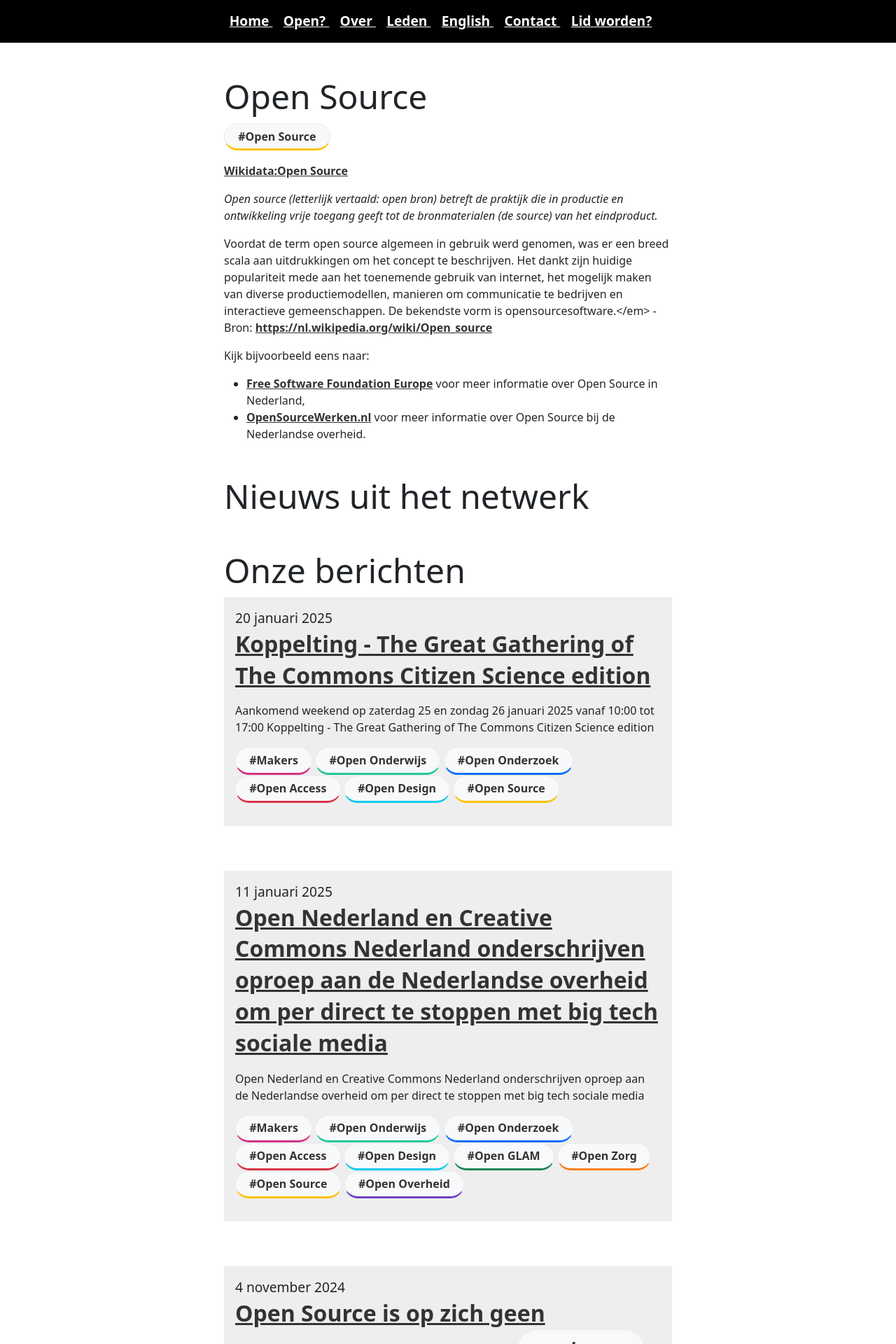
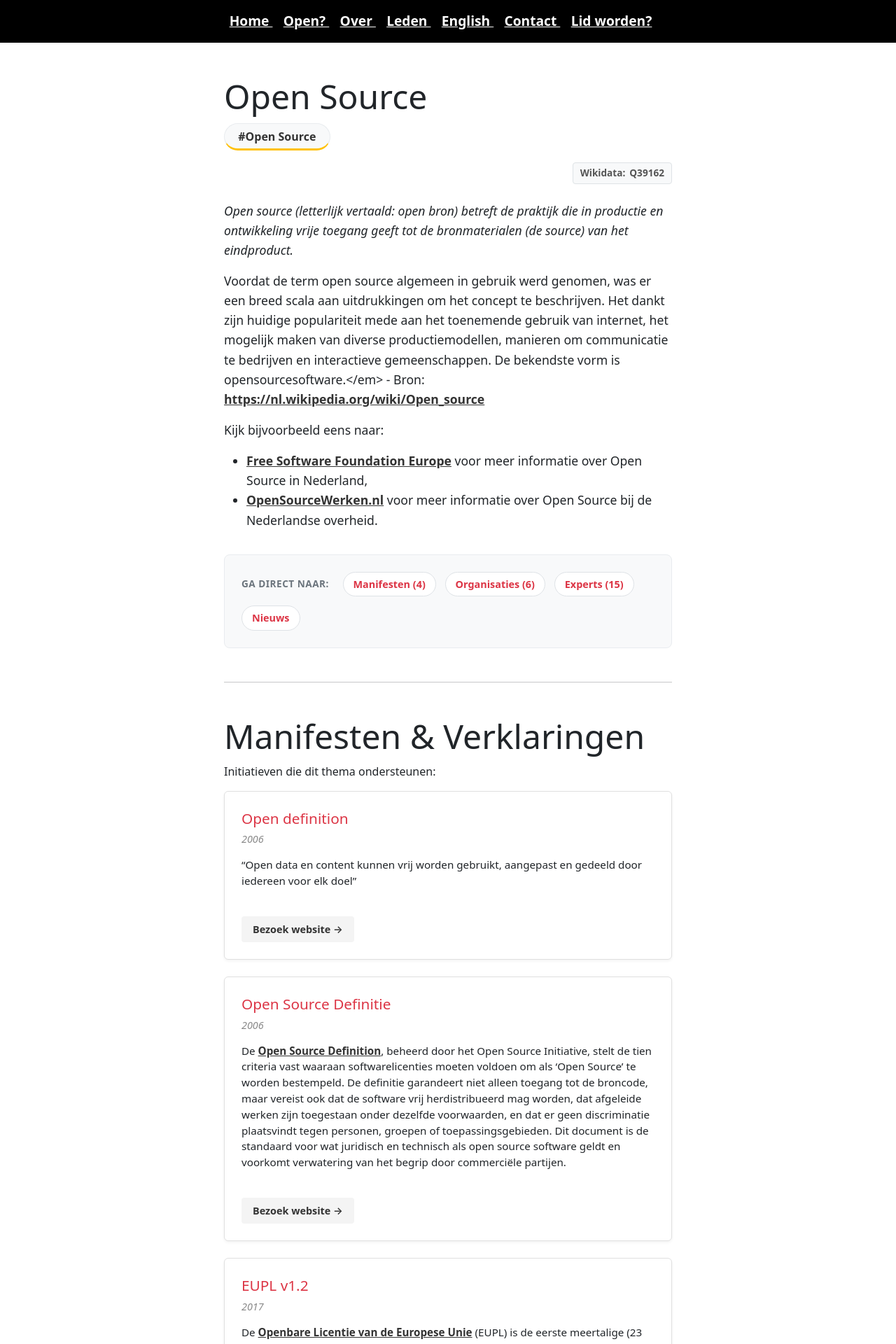
Before and after one commit to opennederland/www.opennederland.nl, a Jekyll site: the page built from _tags/open-source.md, in a window 1280 px wide. Shown: the top 1920 px of the page at 70% size. Built offline with Jekyll 4.4.1, drawn with Linux system fonts in a browser that asks for light colours; some of the changed text lies outside the part shown.

Commit message:
Tag pagina herzien

```diff
--- a/_layouts/tags.html
+++ b/_layouts/tags.html
@@ -1,38 +1,104 @@
 ---
 layout: default
 ---
-{% if page.wikidata %}
-<p><a href="{{ "https://www.wikidata.org/wiki/" | append: page.wikidata }}">Wikidata:{{ page.title }}</a></p>
+
+{% assign matching_initiatives = site.initiatives | where_exp: "item", "item.tags contains page.title" %}
+{% assign matching_orgs = site.members | where: "type", "organisatie" | where_exp: "item", "item.tags contains page.title" %}
+{% assign matching_people = site.members | where: "type", "persoon" | where_exp: "item", "item.tags contains page.title" %}
+{% assign matching_posts = site.posts | where_exp: "post", "post.tags contains page.title" %}
+
+
+<div style="display: flex; justify-content: space-between; align-items: flex-start; flex-wrap: wrap; gap: 1em; margin-bottom: 1.5em;">
+    {% if page.wikidata %}
+    <div style="margin-left: auto;">
+        <a href="https://www.wikidata.org/wiki/{{ page.wikidata }}" target="_blank" class="wikidata-badge">
+            Wikidata: <strong>{{ page.wikidata }}</strong>
+        </a>
+    </div>
+    {% endif %}
+</div>
+
+<div style="font-size: 1.1em; line-height: 1.6; margin-bottom: 2em;">
+    {{ content }}
+</div>
+
+
+<div class="quick-links">
+    <span class="quick-links-title">Ga direct naar:</span>
+
+    {% if matching_initiatives.size > 0 %}
+        <a href="#manifesten" class="quick-link-btn">Manifesten ({{ matching_initiatives.size }})</a>
+    {% endif %}
+
+    {% if matching_orgs.size > 0 %}
+        <a href="#organisaties" class="quick-link-btn">Organisaties ({{ matching_orgs.size }})</a>
+    {% endif %}
+
+    {% if matching_people.size > 0 %}
+        <a href="#experts" class="quick-link-btn">Experts ({{ matching_people.size }})</a>
+    {% endif %}
+
+    {% if matching_posts.size > 0 %}
+        <a href="#nieuws" class="quick-link-btn">Nieuws</a>
+    {% endif %}
+</div>
+
+<hr />
+
+
+{% if matching_initiatives.size > 0 %}
+    <div style="margin-bottom: 4em;">
+        <h2 id="manifesten">Manifesten & Verklaringen</h2>
+        <p>Initiatieven die dit thema ondersteunen:</p>
+        {% include initiatives.html tag=page.title %}
+    </div>
 {% endif %}
 
-{{ content }}
 
-<h2>Nieuws uit het netwerk</h2>
+{% if matching_orgs.size > 0 %}
+    <div style="margin-bottom: 4em;">
+        <h2 id="organisaties">Organisaties</h2>
+        <p>Partners in het netwerk die actief zijn op dit gebied:</p>
+        {% include organisaties.html tag=page.title %}
+    </div>
+{% endif %}
 
-{% include nieuwsnetwerk.html tags=page.title %}
 
-<h2>Onze berichten</h2>
+{% if matching_people.size > 0 %}
+    <div style="margin-bottom: 4em;">
+        <h2 id="experts">Experts & Leden</h2>
+        <p>Professionals in het netwerk met expertise in {{ page.title | downcase }}:</p>
+        {% include personen.html tag=page.title %}
+    </div>
+{% endif %}
 
-{% assign posts = site.posts | where_exp: "post", "post.tags contains page.title" %}
-{% for post in posts limit: 3 %}
-{% include bericht.html bericht=post %}
-{% endfor %}
 
-<a href="{{ "/berichten/" | relative_url }}">Bekijk alle berichten</a>
+{% if matching_posts.size > 0 %}
+    <div style="margin-bottom: 4em; background: #f9f9f9; padding: 2em; border-radius: 8px; border-left: 5px solid var(--main-color);">
+        <h2 id="nieuws" style="margin-top: 0;">Nieuws & Updates</h2>
 
-<h2>Manifesten, verklaring en aanbevelingen</h2>
-Initiatieven en manifesten rondom dit thema:
-{% include initiatives.html tag=page.title %}
+        {% for post in matching_posts limit: 3 %}
+            {% include bericht.html bericht=post %}
+        {% endfor %}
 
-<h2>Organisaties</h2>
-Organisaties die bezig zijn met dit thema:
-{% include organisaties.html tag=page.title %}
+        <div style="margin-top: 1.5em;">
+            <a href="{{ "/berichten/" | relative_url }}" style="font-weight: bold;">Bekijk alle berichten →</a>
+        </div>
+    </div>
+{% endif %}
 
-<h2>Leden</h2>
-Leden die bezig zijn met dit thema:
-{% include personen.html tag=page.title %}
 
-<hr style="margin-top: 80px">
-<div style="max-width: 640px; margin: 3em auto">
+<div style="margin-bottom: 4em;">
+    <h2 id="netwerk-nieuws">Nieuws uit het netwerk</h2>
+    {% include nieuwsnetwerk.html tags=page.title %}
+</div>
+
+
+<hr style="margin-top: 60px; margin-bottom: 40px;">
+
+<div style="max-width: 800px; margin: 0 auto; text-align: center;">
+    <h3 style="font-size: 0.9em; color: #888; text-transform: uppercase; letter-spacing: 1px; margin-bottom: 1.5em;">
+        Verken andere thema's
+    </h3>
     {% include tags-list.html %}
 </div>
--- a/assets/css/style.css
+++ b/assets/css/style.css
@@ -580,6 +580,77 @@
 }
 
 
+/* --- Tag Pagina Styling --- */
+
+/* Quick Links Menu */
+.quick-links {
+    display: flex;
+    flex-wrap: wrap;
+    gap: 0.8em;
+    margin-bottom: 3em;
+    padding: 1.5em;
+    background: #f8f9fa; /* Zeer licht grijs */
+    border-radius: 8px;
+    border: 1px solid #e9ecef;
+    align-items: center;
+}
+
+.quick-links-title {
+    font-weight: 700;
+    margin-right: 0.5em;
+    color: #6c757d;
+    font-size: 0.85em;
+    text-transform: uppercase;
+    letter-spacing: 0.5px;
+}
+
+.quick-link-btn {
+    text-decoration: none;
+    background: #fff;
+    color: var(--main-color);
+    padding: 6px 14px;
+    border-radius: 50px; /* Pilvorm */
+    font-size: 0.9em;
+    border: 1px solid #dee2e6;
+    transition: all 0.2s ease;
+    font-weight: 600;
+}
+
+.quick-link-btn:hover {
+    background: var(--main-color);
+    color: #fff;
+    border-color: var(--main-color);
+    text-decoration: none;
+    transform: translateY(-2px);
+    box-shadow: 0 4px 6px rgba(0,0,0,0.08);
+}
+
+/* Scroll margin zorgt dat de kop niet onder je vaste menu verdwijnt als je klikt */
+h2[id] {
+    scroll-margin-top: 100px;
+}
+
+/* Wikidata Badge */
+.wikidata-badge {
+    font-size: 0.85em;
+    background: #f8f9fa;
+    padding: 4px 10px;
+    border-radius: 4px;
+    color: #555;
+    text-decoration: none;
+    border: 1px solid #dee2e6;
+    display: inline-flex;
+    align-items: center;
+    gap: 6px;
+    transition: background 0.2s;
+}
+
+.wikidata-badge:hover {
+    background: #e9ecef;
+    text-decoration: none;
+    color: #333;
+}
+
 
 /* --- Mobiele aanpassingen --- */
 
```
